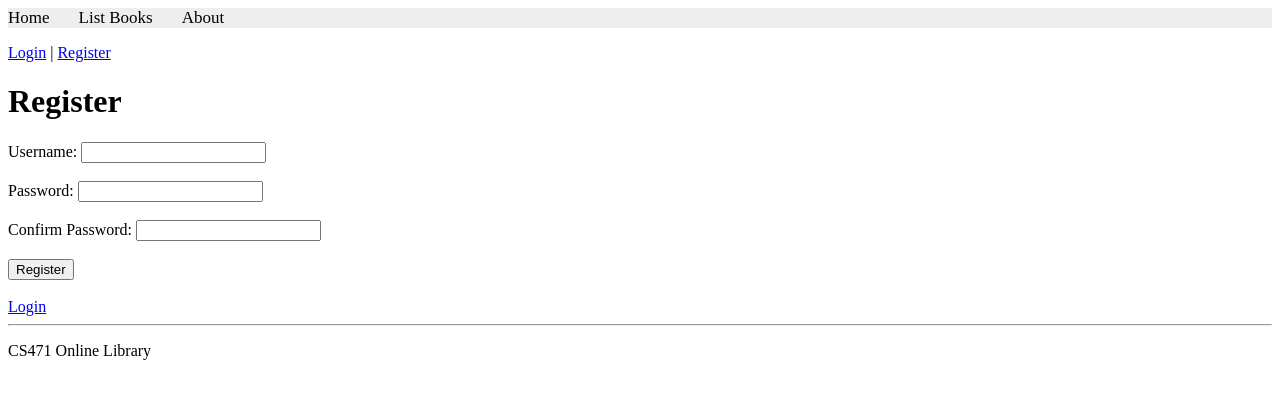
After one commit to Msa3dl/CS471, a Django app: page /users/register in a window 1280 px wide. The commit adds this page. Shown: the top 399 px of the page. Run offline with Django 5.2, Linux system fonts and the light colour scheme.

Commit message:
Complete Lab 12 Django Contrib Package

```diff
--- a/onlineLibrary/apps/templates/layouts/base.html
+++ b/onlineLibrary/apps/templates/layouts/base.html
@@ -18,6 +18,24 @@
 
   {% include "includes/header.html" %}
 
+{% if user.is_authenticated %}
+    <p>
+        Welcome, {{ user.username }} |
+        <a href="{% url 'users.logout' %}">Logout</a>
+    </p>
+{% else %}
+    <p>
+        <a href="{% url 'users.login' %}">Login</a> |
+        <a href="{% url 'users.register' %}">Register</a>
+    </p>
+{% endif %}
+
+{% if messages %}
+    {% for message in messages %}
+        <p>{{ message }}</p>
+    {% endfor %}
+{% endif %}
+
   {% block content %}{% endblock content %}
 
   {% include "includes/footer.html" %}
--- /dev/null
+++ b/onlineLibrary/apps/templates/usermodule/register.html
@@ -0,0 +1,40 @@
+{% extends "layouts/base.html" %}
+
+{% block title %}Register{% endblock title %}
+
+{% block content %}
+
+<h1>Register</h1>
+
+{% if messages %}
+    {% for message in messages %}
+        <p>{{ message }}</p>
+    {% endfor %}
+{% endif %}
+
+<form method="post">
+    {% csrf_token %}
+
+    <label>Username:</label>
+    <input type="text" name="username" required>
+
+    <br><br>
+
+    <label>Password:</label>
+    <input type="password" name="password" required>
+
+    <br><br>
+
+    <label>Confirm Password:</label>
+    <input type="password" name="confirm_password" required>
+
+    <br><br>
+
+    <button type="submit">Register</button>
+</form>
+
+<br>
+
+<a href="{% url 'users.login' %}">Login</a>
+
+{% endblock content %}
--- a/onlineLibrary/apps/usermodule/urls.py
+++ b/onlineLibrary/apps/usermodule/urls.py
@@ -1,4 +1,8 @@
 from django.urls import path
+from . import views
 
 urlpatterns = [
+    path('register', views.register, name='users.register'),
+    path('login', views.user_login, name='users.login'),
+    path('logout', views.user_logout, name='users.logout'),
 ]
--- a/onlineLibrary/apps/usermodule/views.py
+++ b/onlineLibrary/apps/usermodule/views.py
@@ -1,3 +1,56 @@
-from django.shortcuts import render
+from django.shortcuts import render, redirect
+from django.contrib.auth.models import User
+from django.contrib.auth import authenticate, login, logout
+from django.contrib import messages
 
-# Create your views here.
+
+def register(request):
+    if request.method == 'POST':
+        username = request.POST.get('username')
+        password = request.POST.get('password')
+        confirm_password = request.POST.get('confirm_password')
+
+        if password != confirm_password:
+            messages.error(request, 'Passwords do not match.')
+            return redirect('users.register')
+
+        if User.objects.filter(username=username).exists():
+            messages.error(request, 'Username already exists.')
+            return redirect('users.register')
+
+        User.objects.create_user(
+            username=username,
+            password=password
+        )
+
+        messages.success(request, 'You have successfully registered.')
+        return redirect('users.login')
+
+    return render(request, 'usermodule/register.html')
+
+
+def user_login(request):
+    if request.method == 'POST':
+        username = request.POST.get('username')
+        password = request.POST.get('password')
+
+        user = authenticate(
+            request,
+            username=username,
+            password=password
+        )
+
+        if user is not None:
+            login(request, user)
+            messages.success(request, 'Login successfully.')
+            return redirect('books.lab11_task1_list')
+
+        messages.error(request, 'Invalid username or password.')
+
+    return render(request, 'usermodule/login.html')
+
+
+def user_logout(request):
+    logout(request)
+    messages.success(request, 'Logout successfully.')
+    return redirect('users.login')
```
Also changed, not shown: onlineLibrary/apps/bookmodule/views.py (+17 -11 lines), onlineLibrary/apps/templates/usermodule/login.html (added, +35 -0 lines), onlineLibrary/db.sqlite3, onlineLibrary/media/lab11_images/Screenshot_2026-08-08_182227.png (added).
